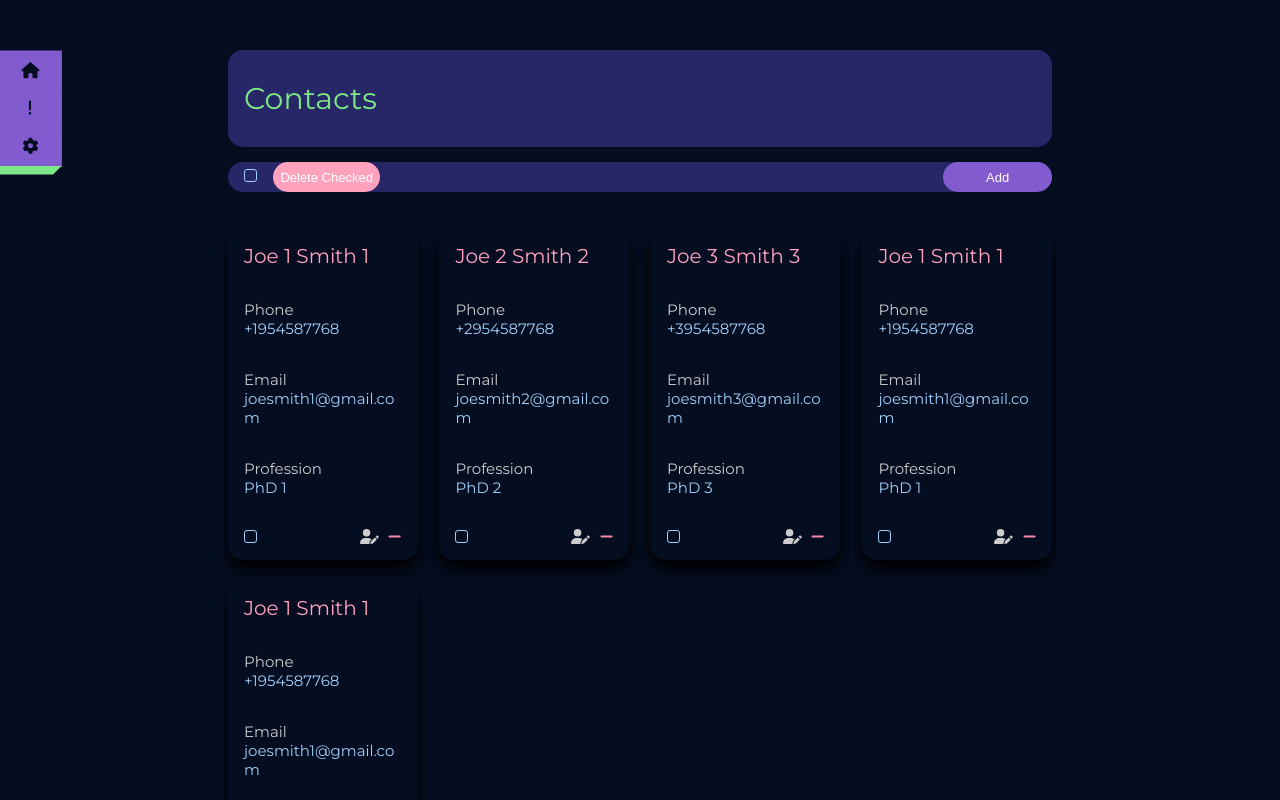
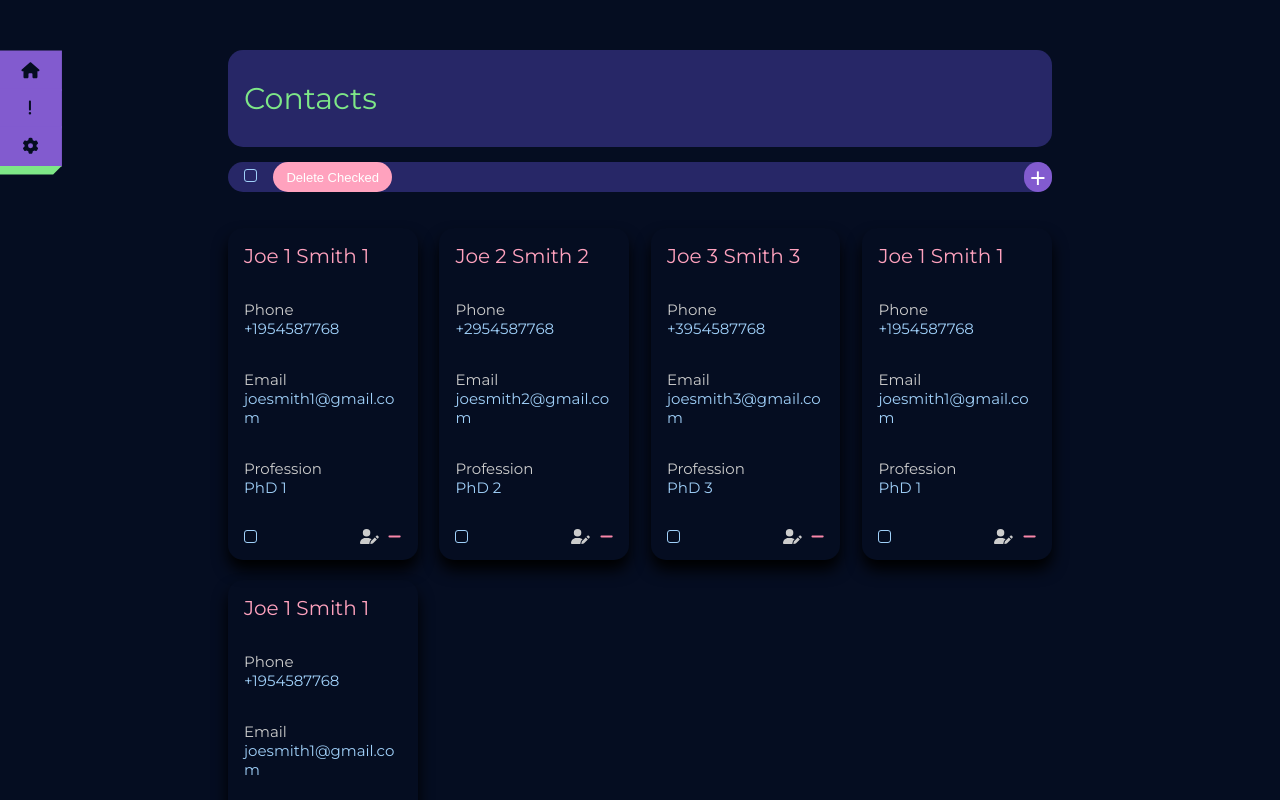
Before and after one commit to ghumash/ContactManager, a React (Create React App) app: page / in a window 1280 px wide. Shown: the top 800 px of the page. Built offline with nearby package versions, Linux system fonts and the light colour scheme.

Commit message:
Restyle: "Add" button on "ListBtnSection" component

```diff
--- a/src/List/ListBtnSection/ListBtnSection.css
+++ b/src/List/ListBtnSection/ListBtnSection.css
@@ -43,7 +43,9 @@
 }
 
 .ListBtnSection-add-button {
+  font-size: 27px;
   background-color: var(--color-15);
+  width: 3.5%;
 }
 
 .ListBtnSection-delete-checked-button {
--- a/src/List/ListBtnSection/ListBtnSection.jsx
+++ b/src/List/ListBtnSection/ListBtnSection.jsx
@@ -45,7 +45,7 @@ export default function ListBtnSection({
             onAdd();
           }}
         >
-          Add
+          +
         </button>
       </div>
     </div>
```
